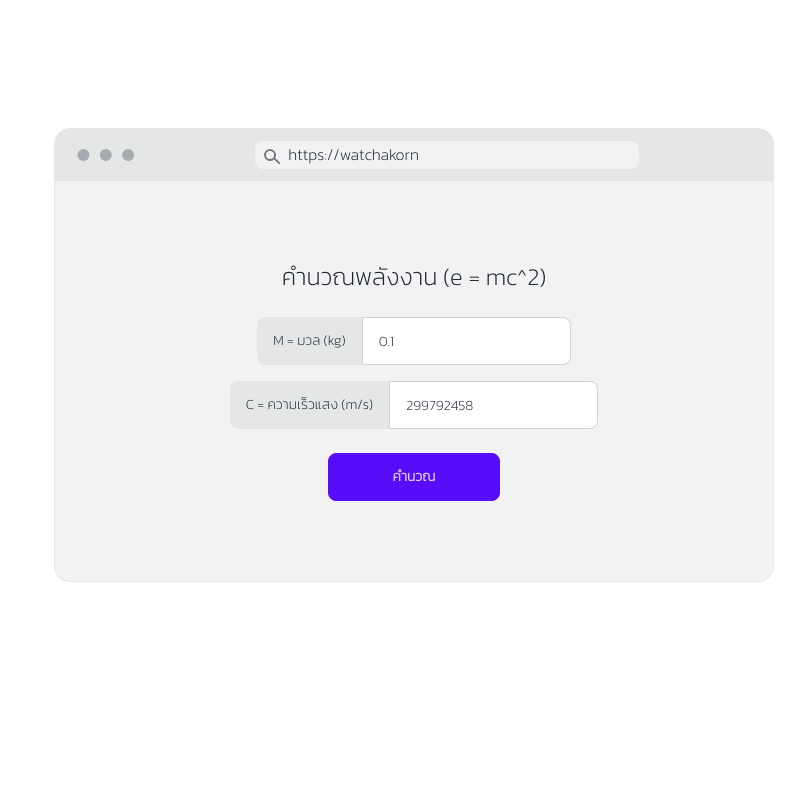
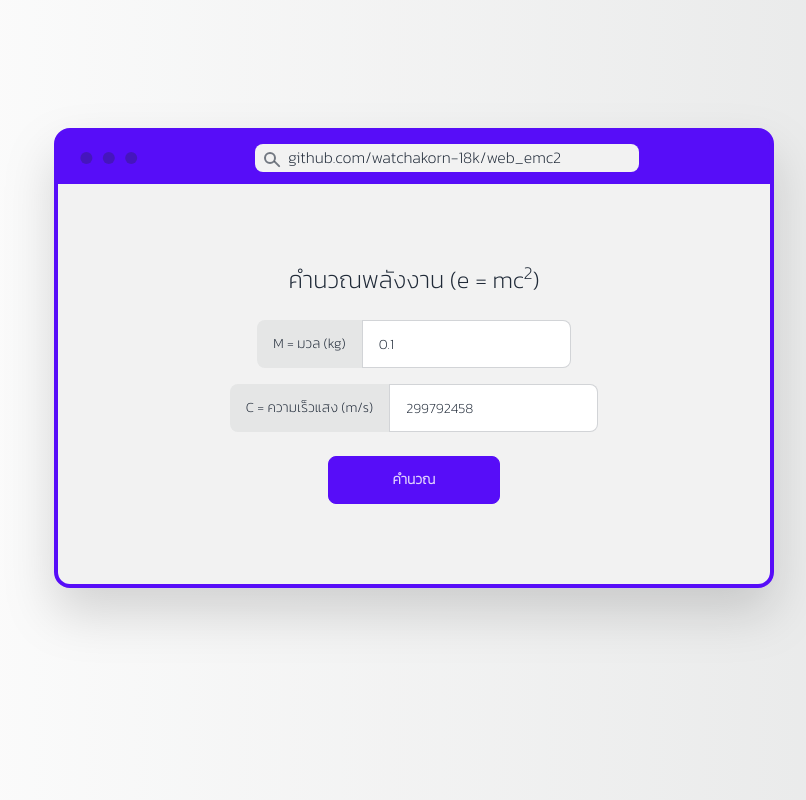
Before and after one commit to watchakorn-18k/web_emc2, a plain HTML site: page index.html in a window 1280 px wide. Shown: the whole page, without its empty margins (226-1032 px from the left). Drawn offline with nearby package versions, Linux system fonts and the light colour scheme.

Commit message:
Update more than

```diff
--- a/index.html
+++ b/index.html
@@ -1,5 +1,5 @@
 <!DOCTYPE html>
-<html lang="en">
+<html class="bg-gradient-to-l from-base-300 to-base-100">
 
 <head>
     <meta charset="UTF-8">
@@ -13,7 +13,10 @@
     <style>
         * {
             font-family: 'Kanit', sans-serif;
+
         }
+
+
 
         #loading {
             display: none;
@@ -27,14 +30,14 @@
 
 <body>
     <div class="m-32 flex justify-center">
-        <div class="mockup-browser border bg-base-300 w-[45rem]">
-            <div class="mockup-browser-toolbar">
-                <div class="input">https://watchakorn</div>
+        <div class="mockup-browser border border-primary border-4 bg-base-300 w-[45rem] drop-shadow-2xl bg-primary">
+            <div class="mockup-browser-toolbar bg-primary">
+                <div class="input">github.com/watchakorn-18k/web_emc2</div>
             </div>
 
             <div class="px-4 py-16 bg-base-200">
                 <div class="flex flex-col items-center">
-                    <span class="px-4 py-4 text-2xl">คำนวณพลังงาน (e = mc^2)</span>
+                    <span class="px-4 py-4 text-2xl ">คำนวณพลังงาน (e = mc<sup>2</sup>)</span>
                     <div class="flex p-2">
                         <label class="input-group input-group-md">
                             <span>M = มวล (kg)</span>
@@ -42,7 +45,6 @@
                                 class="input input-bordered input-md" />
                         </label>
                     </div>
-
                     <div class="flex p-2">
 
                         <label class="input-group input-group-md">
@@ -51,7 +53,7 @@
                                 class="input input-bordered input-md" />
                         </label>
                     </div>
-                    <button onclick="calculateEnergy()" class="btn btn-primary px-16 m-4">คำนวณ</button>
+                    <button id=calculate class="btn btn-primary px-16 m-4">คำนวณ</button>
                     <span class="loading loading-spinner text-primary m-4" id="loading"></span>
                     <div id="show-result">
 
@@ -66,11 +68,8 @@
                                     จูล
                                 </span>
                             </div>
-
                         </div>
                     </div>
-
-
                 </div>
             </div>
 
```
